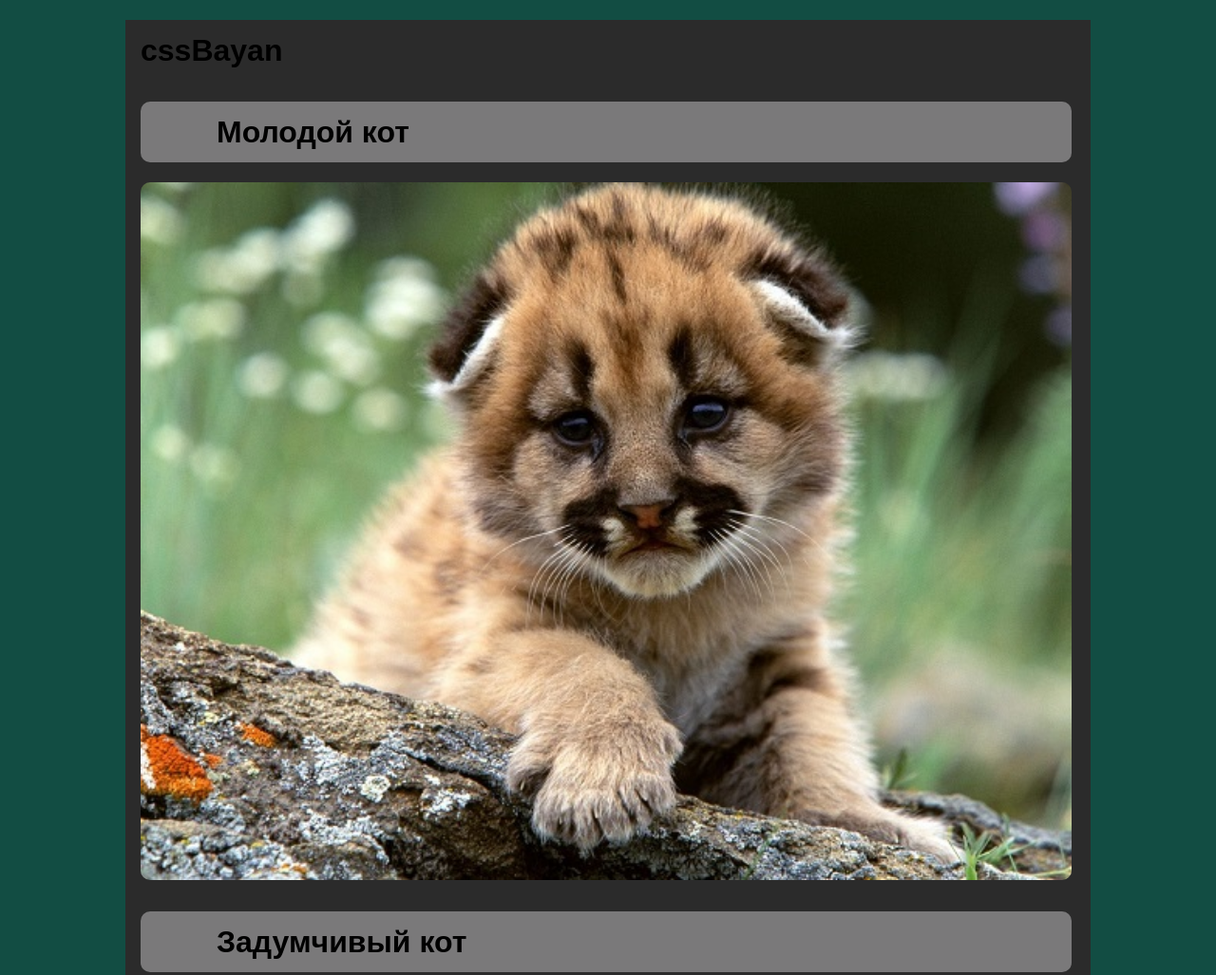
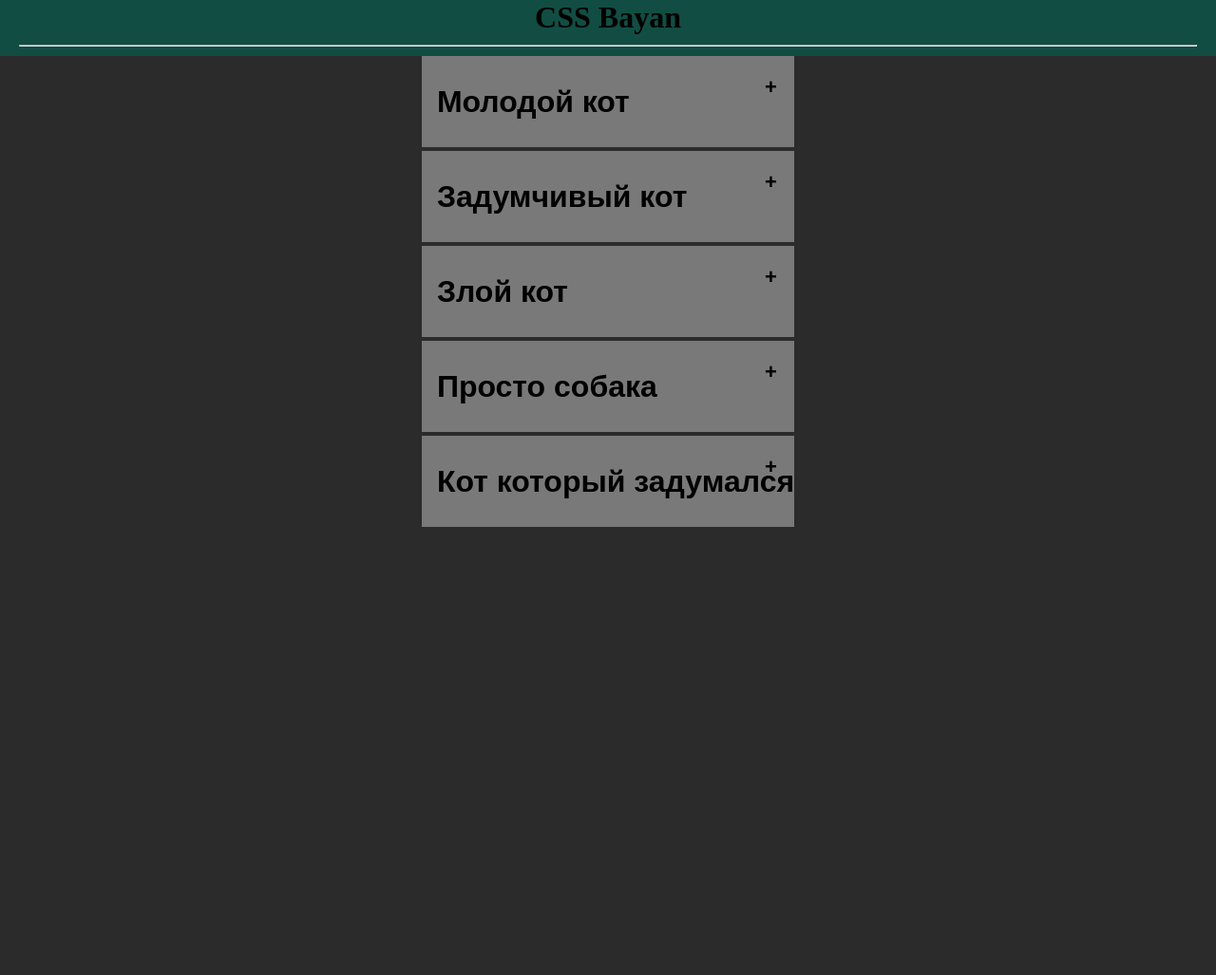
Before and after one commit to Batler5/cssBayan, a plain HTML site: page index.html in a window 1280 px wide. Shown: the top 1027 px of the page at 95% size. Drawn offline with Linux system fonts and the light colour scheme.

Commit message:
refactored css code

```diff
--- a/index.html
+++ b/index.html
@@ -2,42 +2,68 @@
 <html lang="en">
 <head>
     <meta charset="UTF-8">
-    <meta http-equiv="X-UA-Compatible" content="IE=edge">
     <meta name="viewport" content="width=device-width, initial-scale=1.0">
     <title>Example</title>
     <link rel="stylesheet" type="text/css" href="style.css">
 </head>
 <body>
+    <div class="header">
+        <h1 class="title">CSS Bayan</h1>
+        <hr class="separator">
+    </div>
+
     <div class="container">
-        <h1>cssBayan</h1>
-        <input type="checkbox" id="kot1" checked/>
-        <label for="kot1"><h1>Молодой кот</h1></label>
+        <div class="CSSbayanContainer">
+
+            <div class="CSSbayan">
+                <input type="checkbox" id="kot1"/>
+                <label for="kot1">
+                    <h1 for="kot1">Молодой кот</h1>
+                </label>
                 <div class="content">
                     <img src="kot1.jpg">
                 </div>
+            </div>
 
-        <input type="checkbox" id="kot2" checked/>
-        <label for="kot2"><h1>Задумчивый кот</h1></label>
+            <div class="CSSbayan">
+                <input type="checkbox" id="kot2"/>
+                <label for="kot2">
+                    <h1>Задумчивый кот</h1>
+                </label>
                 <div class="content">
                     <img src="kot2.jpg">
                 </div>
+            </div>
 
-        <input type="checkbox" id="kot3" checked/>
-        <label for="kot3"><h1>Злой кот</h1></label>
+            <div class="CSSbayan">
+                <input type="checkbox" id="kot3"/>
+                <label for="kot3">
+                    <h1>Злой кот</h1>
+                </label>
                 <div class="content">
                     <img src="kot3.jpg">
                 </div>
+            </div>
 
-        <input type="checkbox" id="sabaka" checked/>
-        <label for="sabaka"><h1>Просто собака</h1></label>
+            <div class="CSSbayan">
+                <input type="checkbox" id="sabaka"/>
+                <label for="sabaka">
+                    <h1>Просто собака</h1>
+                </label>
                 <div class="content">
                     <img src="sabaka.jpg">
                 </div>
+            </div>
 
-        <input type="checkbox" id="kot5" checked/>
-        <label for="kot5"><h1>Кот который задумался</h1></label>
+            <div class="CSSbayan">
+                <input type="checkbox" id="kot5"/>
+                <label for="kot5">
+                    <h1>Кот который задумался</h1>
+                </label>
                 <div class="content">
                     <img src="kot5.jpg">
+                </div>
+            </div>
         </div>
     </div>
 
--- a/style.css
+++ b/style.css
@@ -1,70 +1,120 @@
-body{
+* {
+    padding: 0;
+    margin: 0;
+}
+
+body {
     background-color:rgb(18, 77, 67);
 }
+
+.header {
+    position: relative;
+    width: 100%;
+    margin: 0;
+    padding: 0;
+}
+
+.title {
+    width: 100%;
+    text-align: center;
+}
+
+.separator {
+    margin: 10px 20px;
+}
+
 .container{
+    width:100%;
+    background-color: rgb(43, 43, 43);
+
+    display: flex;
+    position:absolute;
     font-family: Arial, Helvetica, sans-serif;
     line-height: 2;
-    width:1000px;
-    height:4500px;
-    cursor: pointer;
-    background-color: rgb(43, 43, 43);
+}
+
+.CSSbayanContainer {
     margin: auto;
     padding-bottom: 100%;
-    display: block;
-    align-items:center;
-    padding: 0 0 0 1em;
+}
+
+.CSSbayan {
+    position: relative;
+    width: 100%;
+    margin-bottom: 1%;
+
+    overflow: hidden;
 }
 
 input {
     display: none;
 }
+
 label {
-    align-items:center;
+    /* display: block;
+    position: inherit;
+
     cursor: pointer;
-    display: block;
-    width: 900px;
-    padding: center;
     transition: 0.7s;
     background-color:rgb(122, 121, 122);
-    padding: 0 0 0 5em;
-   border-radius: 10px;
+    border-radius: 10px; */
+
+    position: relative;
+    display: block;
+    background-color:rgb(122, 121, 122);
+
+    padding: 0 0 0 1em;
+
+    font-weight: bold;
+    line-height: 3;
+
+    cursor: pointer;
 }
 
-label::after{
-    display: block;
+label > h1::after{
+    margin: auto;
+    content: '+';
+    width: 2.25em;
+    height: 2.25em;
+
+    top: 0;
+    right: 0;
+    transform: translate(-50%, -50%);
+
+    position: absolute;
+    transform: rotate(0deg);
+
 	font-weight: bold;
     font-size: 22px;
     font-weight: bold;
-    position: absolute;
-    right: 1vh;
-    top: 0.5vh;
-}
-input:checked + label::after {
-	font-weight: bold;
+    text-align: center;
+    transition: all 1.3s;
 }
 
 label:hover {
     color:aquamarine;
 }
 
-.content {
-    cursor: pointer;
-    overflow: hidden;
-    margin: auto;
-}
-
 input + label + .content {
     display: none;
 }
 
+input:checked + label > h1::after {
+    transform: rotate(500deg);
+    transition: 1.3s;
+}
+
+input:checked + label::after {
+    font-weight: bold;
+}
+
 input:checked + label + .content {
+    max-height: 100vh;
     display: block;
 }
 
-.content img{
-    height: auto;
-    width: 980px;
-    border-radius:10px;
+.content {
+    max-height: 100vh;
 }
 
 img.display{
@@ -72,3 +122,9 @@ img.display{
     margin-left: auto;
     margin-right: auto
 }
+
+.content img{
+    max-width: 100%;
+    max-height: 100vh;
+    height: auto;
+}
```
Lines whose indentation alone changed are shown as unchanged.
